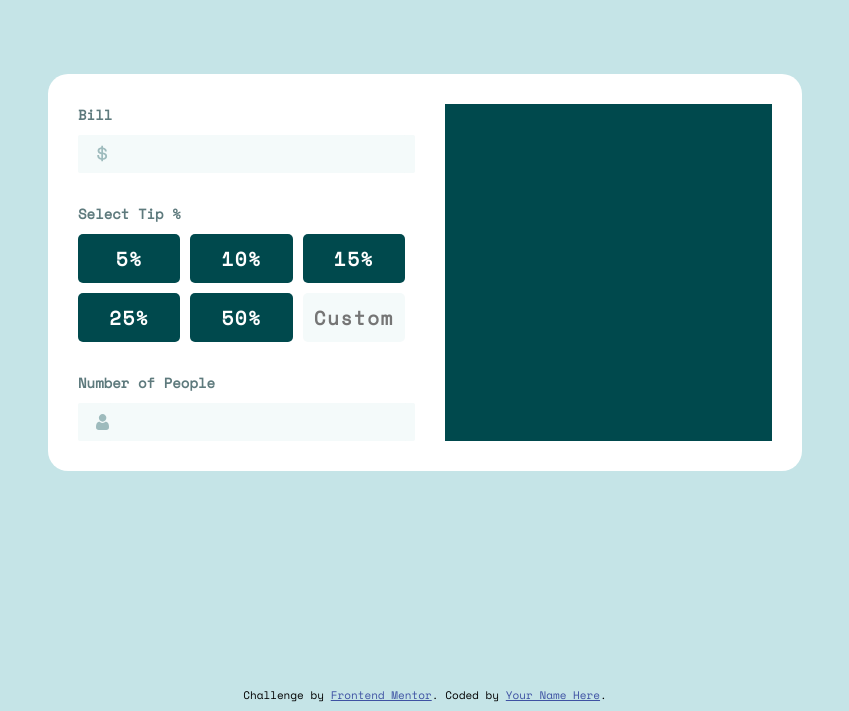
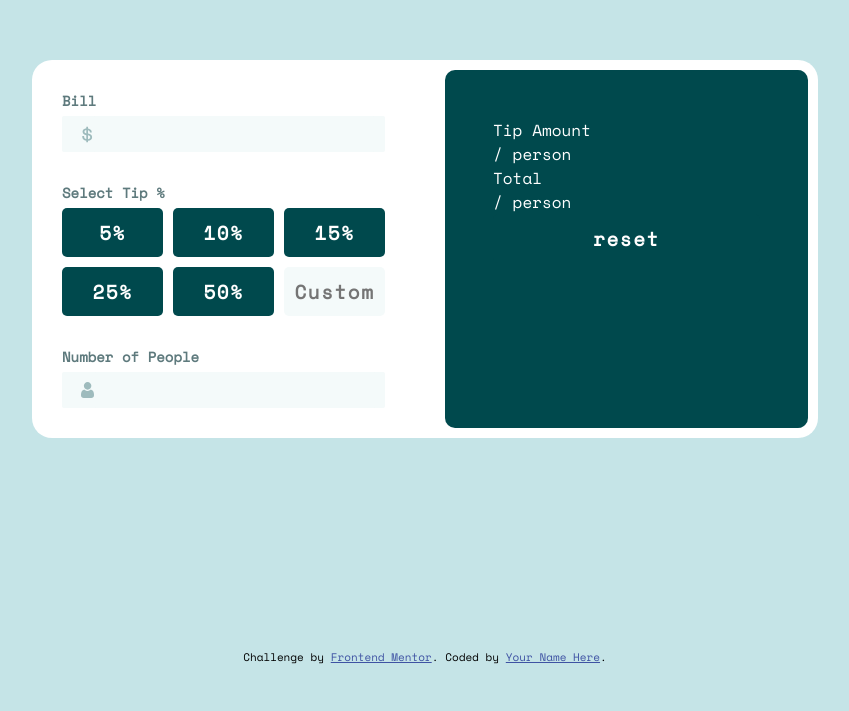
Before and after one commit to SmilingAkhi/tip-calculator, a plain HTML site: page index.html in a window 1280 px wide. Shown: the part 151-862 px from the top of the page, without its empty margins (215-1064 px from the left). After the commit the page ends 816 px from the top, so only its background shows below. Drawn offline with nearby package versions, Linux system fonts and the light colour scheme.

Commit message:
fixed the left side bug

```diff
--- a/index.html
+++ b/index.html
@@ -15,7 +15,6 @@
 
     <title>Frontend Mentor | Tip calculator app</title>
 
-    <!-- Feel free to remove these styles or customise in your own stylesheet 👍 -->
     <style>
       .attribution {
         font-size: 11px;
@@ -34,7 +33,7 @@
             <label for="bill">Bill</label>
             <div class="input-field-container">
               <img src="./images/icon-dollar.svg" alt="dollar" />
-              <input type="text" name="" class="bill input-field" />
+              <input type="text" name="bill" class="bill input-field" />
             </div>
           </div>
 
@@ -61,6 +60,23 @@
 
         <div class="right-side">
 
+          <div class="tip-amount-container">
+            <div class="tip-amount">
+              <p>Tip Amount</p>
+              <p>/ person</p>
+            </div>
+            <div class="tip-display"></div>
+          </div>
+
+          <div class="total-amount-container">
+            <div class="total-amount">
+              Total
+              <p>/ person</p>
+            </div>
+            <div class="total-display"></div>
+          </div>
+
+          <button class="btn reset"> reset</button>
         </div>
       </div>
     </div>
--- a/style.css
+++ b/style.css
@@ -1,5 +1,10 @@
   @import url('https://fonts.googleapis.com/css2?family=Lato:ital,wght@1,300&family=Poppins&family=Red+Hat+Display&family=Space+Mono&display=swap');
 
+  * {
+      margin: 0;
+      padding: 0;
+      box-sizing: border-box;
+  }
 
   :root {
       --Strong-cyan: hsl(172, 67%, 45%);
@@ -10,22 +15,12 @@
       --Very-light-grayish-cyan: hsl(189, 41%, 97%);
       --White: hsl(0, 0%, 100%);
 
-      /* primary color */
-      /* active color */
   }
 
   body {
       font-family: 'Space Mono';
       background-color: var(--Light-grayish-cyan);
   }
-
-  /* .flex{
-    display: flex;
-    flex-direction: column;
-    justify-content: center;
-    align-items: center;
-
-  } */
 
   .container {
       padding: 15px;
@@ -43,6 +38,7 @@
       grid-template-columns: repeat(2, 1fr);
       gap: 40px;
       border-radius: 20px;
+      padding: 10px;
 
   }
 
@@ -50,6 +46,7 @@
       display: flex;
       flex-direction: column;
       gap: 30px;
+      padding: 20px;
 
   }
 
@@ -58,7 +55,7 @@
       font-size: 14px;
       color: var(--Dark-grayish-cyan);
       font-weight: 700;
-      margin-bottom: 10px;
+      margin-bottom: 5px;
   }
 
   .input-field-container {
@@ -68,7 +65,6 @@
       align-items: center;
       color: var(--Very-dark-cyan);
       width: 100%;
-      border: none;
       background-color: var(--Very-light-grayish-cyan);
       border-radius: 2px;
       padding-left: 10px;
@@ -80,18 +76,16 @@
       width: 90%;
       font-weight: 700;
       font-family: 'space mono';
+      border: none;
       color: var(--Very-dark-cyan);
-      border: none;
       background-color: var(--Very-light-grayish-cyan);
       border-radius: 2px;
       font-size: 24px;
       text-align: right;
   }
 
-  .input-field-container:hover {
-      cursor: pointer;
-      border: 2px solid hsl(172, 67%, 45%);
-      outline: none;
+ .input-field-container:hover{
+    outline: 2px solid hsl(172, 67%, 45%);
  }
 
   .btn {
@@ -117,7 +111,7 @@
 
   .tip-grid {
       display: grid;
-      grid-template-columns: repeat(auto-fill, minmax(100px, 1fr));
+      grid-template-columns: repeat(auto-fill, minmax(90px, 1fr));
       gap: 10px;
 
   }
@@ -128,17 +122,33 @@
       color: var(--Very-dark-cyan);
       direction: ltr;
   }
-  .custom:hover{
+
+  .custom:hover {
       background-color: var(--Very-light-grayish-cyan);
       cursor: pointer;
-    border: 2px solid hsl(172, 67%, 45%);
-    outline: none;
+      outline: 2px solid hsl(172, 67%, 45%);
+
   }
-  .custom::placeholder{
+
+  .custom::placeholder {
       text-align: center;
   }
 
   .right-side {
+      border-radius: 10px;
+      display: flex;
+      flex-direction: column;
+      padding: 3rem;
       color: white;
       background-color: var(--Very-dark-cyan);
   }
+
+  .tip-amount-container {
+      display: flex;
+  }
+
+  .tip-amount {
+      display: flex;
+      flex-direction: column;
+
+  }
```
Lines whose indentation alone changed are shown as unchanged.
